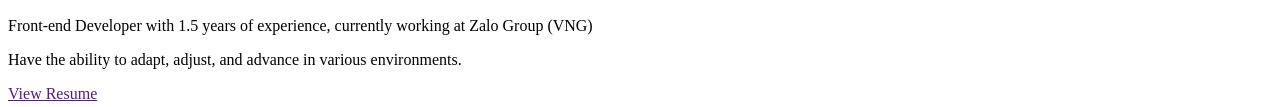
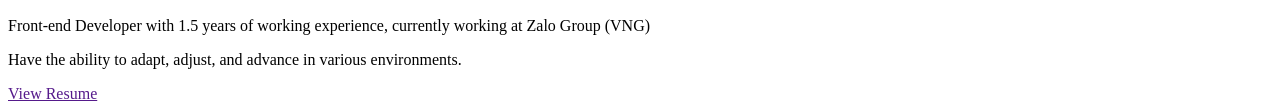
Before and after one commit to binhphanhai/portfolio, a website: page src/template.html in a window 1280 px wide. Shown: the part 505-612 px from the top of the page. Drawn offline with nearby package versions, Linux system fonts and the light colour scheme.

Commit message:
update content

```diff
--- a/src/template.html
+++ b/src/template.html
@@ -50,7 +50,8 @@
                 <div class="col-md-6 col-sm-12">
                     <div class="about-wrapper__info">
                         <p class="about-wrapper__info-text">
-                            Front-end Developer with 1.5 years of experience, currently working at Zalo Group (VNG)
+                            Front-end Developer with 1.5 years of working experience, currently working at Zalo Group
+                            (VNG)
                         </p>
                         <p class="about-wrapper__info-text">
                             Have the ability to adapt, adjust, and advance in various environments.
```
